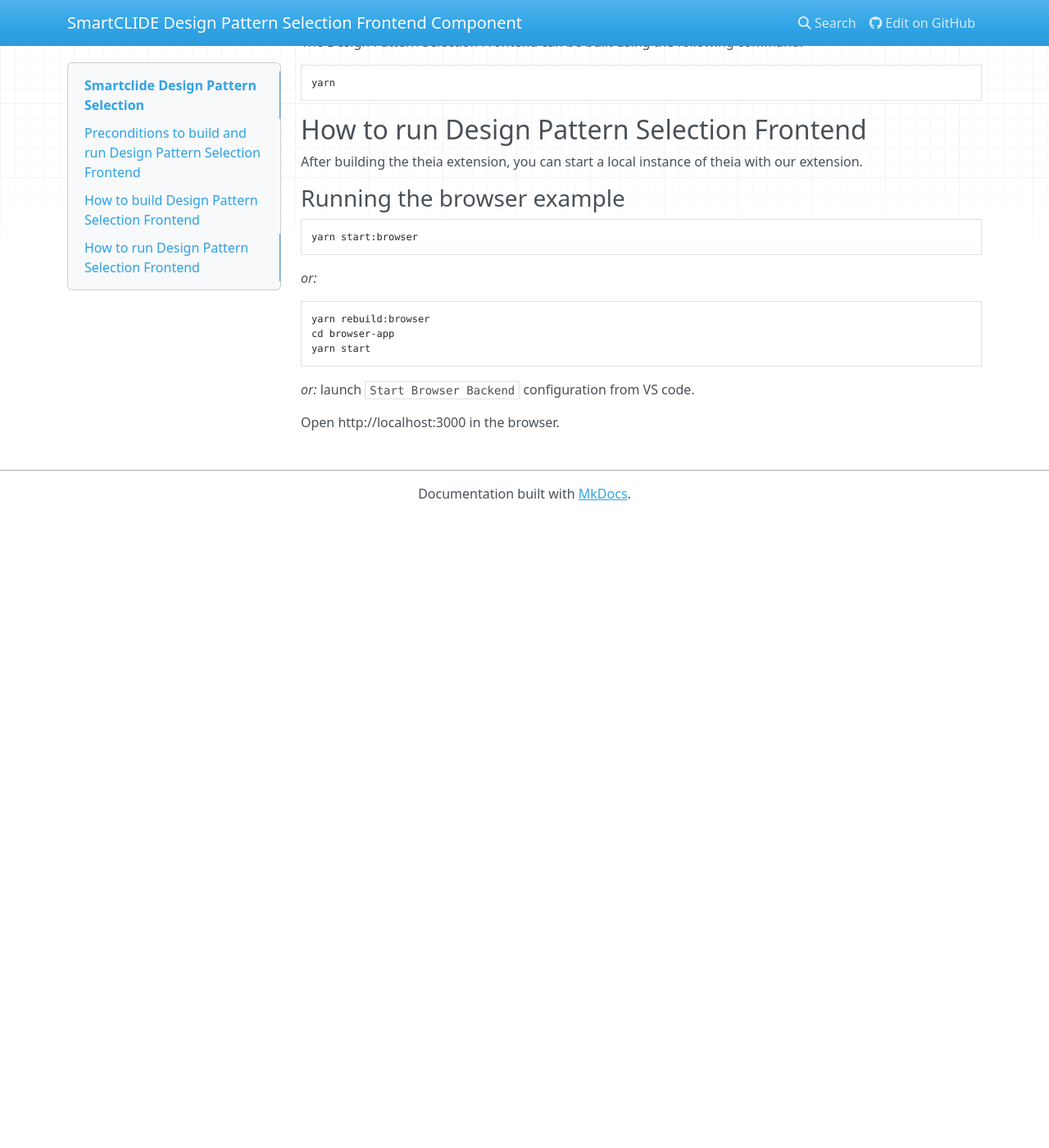
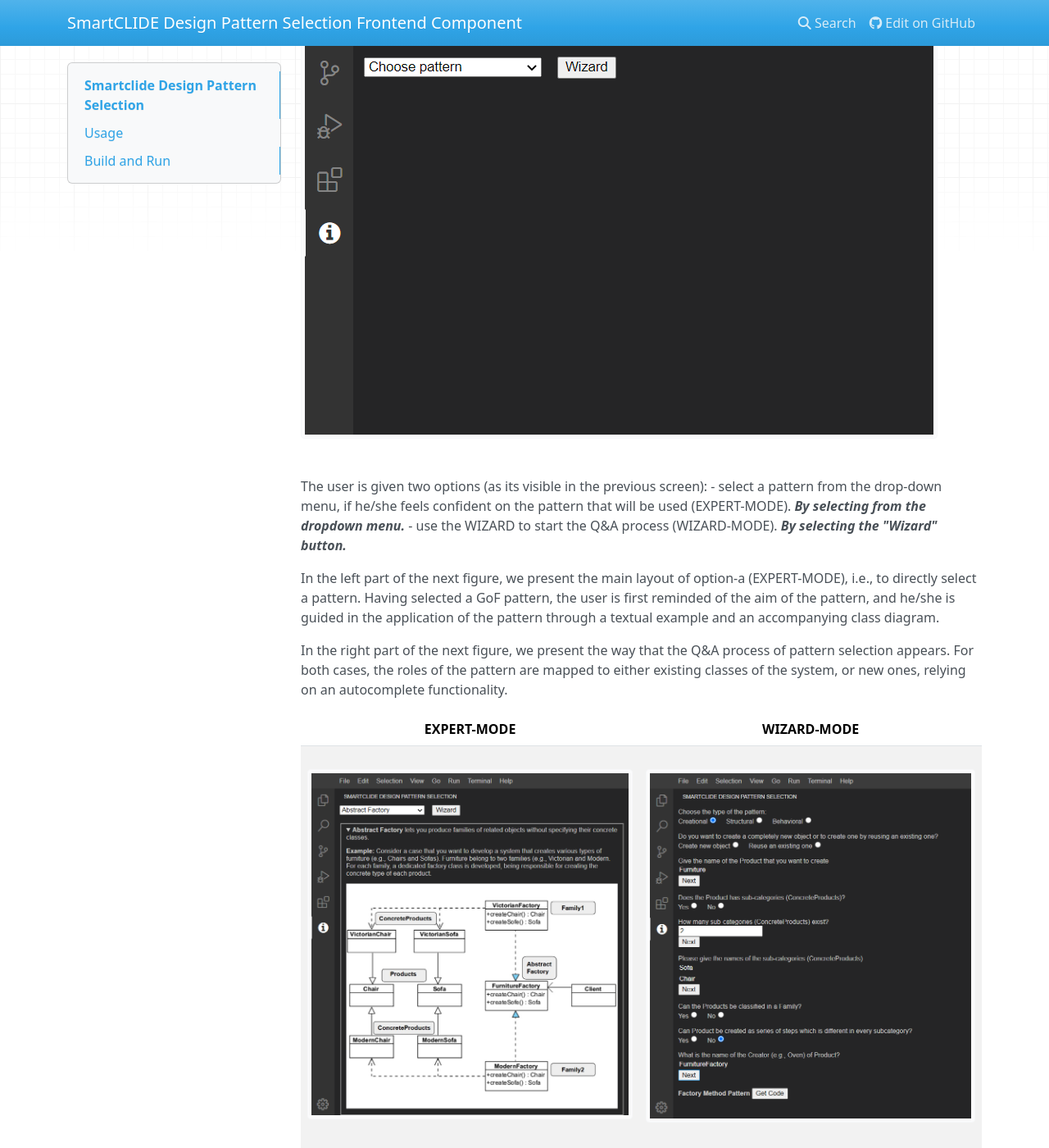
Before and after one commit to eclipse-opensmartclide/smartclide-design-pattern-selection-theia, an MkDocs documentation site: the page built from docs/index.md, in a window 1280 px wide and 1400 px high, scrolled down 419 px. Shown: the whole window at 82% size. Built offline with MkDocs 1.6.1, drawn with Linux system fonts in a browser that asks for light colours; nearby versions of some CDN libraries; before the commit the page ends 1049 px from its top, so only the background shows below that; some of the changed text lies outside the part shown.

Commit message:
Improve documentation from users side (#54)

````diff
--- a/docs/index.md
+++ b/docs/index.md
@@ -1,7 +1,36 @@
 # Smartclide Design Pattern Selection
 SmartCLIDE Design Pattern Selection Frontend Component
 
-## Preconditions to build and run Design Pattern Selection Frontend
+## Usage
+
+The user can access this extention from the tab View - Smartclide Design Pattern Selection.
+And the user is able to see the extension in the left side of the editor.
+
+![img.png](./images/design_pattern_1.png)
+
+The user is given two options (as its visible in the previous screen):
+- select a pattern from the drop-down menu, if he/she feels confident on the pattern that will be used (EXPERT-MODE). ***By selecting from the dropdown menu.***
+- use the WIZARD to start the Q&A process (WIZARD-MODE). ***By selecting the "Wizard" button.***
+
+In the left part of the next figure, we present the main layout of option-a (EXPERT-MODE), i.e., to directly select a pattern. Having selected a GoF pattern, the user is first reminded of the aim of the pattern, and he/she is guided in the application of the pattern through a textual example and an accompanying class diagram.
+
+In the right part of the next figure, we present the way that the Q&A process of pattern selection appears. For both cases, the roles of the pattern are mapped to either existing classes of the system, or new ones, relying on an autocomplete functionality.
+
+|              EXPERT-MODE               |              WIZARD-MODE               |
+|:-------------------------------------:|:-----------------------------------:|
+| ![img.png](./images/design_pattern_2.png) | ![img.png](./images/design_pattern_3.png) |
+
+Finally, we can see an example of generated code for the Factory Method pattern, presented in the following figures. For the case of using existing classes, the code of the pattern is appended in the end of the existing code, whereas for new classes the new files are beeing created.
+
+|              Inputs               |              Result               |
+|:-------------------------------------:|:-----------------------------------:|
+| ![img.png](./images/design_pattern_4.png) | ![img.png](./images/design_pattern_5.png) |
+
+<br/>
+
+## Build and Run
+
+### Preconditions to build and run
 
 To build and run the frontend Design Pattern Selection extension of Theia, the following software is required:
 
@@ -9,7 +38,7 @@ To build and run the frontend Design Pattern Selection extension of Theia, the f
 - Node.js with visual studio build tools (this can be selected in the optional tools during the node.js installation or after hand in several ways, ex. with npm, or with visual studio installer)
 - Yarn package manager npm install --global yarn
 
-## How to build Design Pattern Selection Frontend
+### How to build Design Pattern Selection Frontend
 
 The Design Pattern Selection Frontend can be built using the following command:
 
@@ -17,11 +46,11 @@ The Design Pattern Selection Frontend can be built using the following command:
 yarn
 ```
 
-## How to run Design Pattern Selection Frontend
+### How to run Design Pattern Selection Frontend
 
 After building the theia extension, you can start a local instance of theia with our extension.
 
-### Running the browser example
+#### Running the browser example
 
 ```shell
 yarn start:browser
````
Also changed, not shown: docs/images/design_pattern_1.png (added), docs/images/design_pattern_2.png (added), docs/images/design_pattern_3.png (added), docs/images/design_pattern_4.png (added), docs/images/design_pattern_5.png (added).
